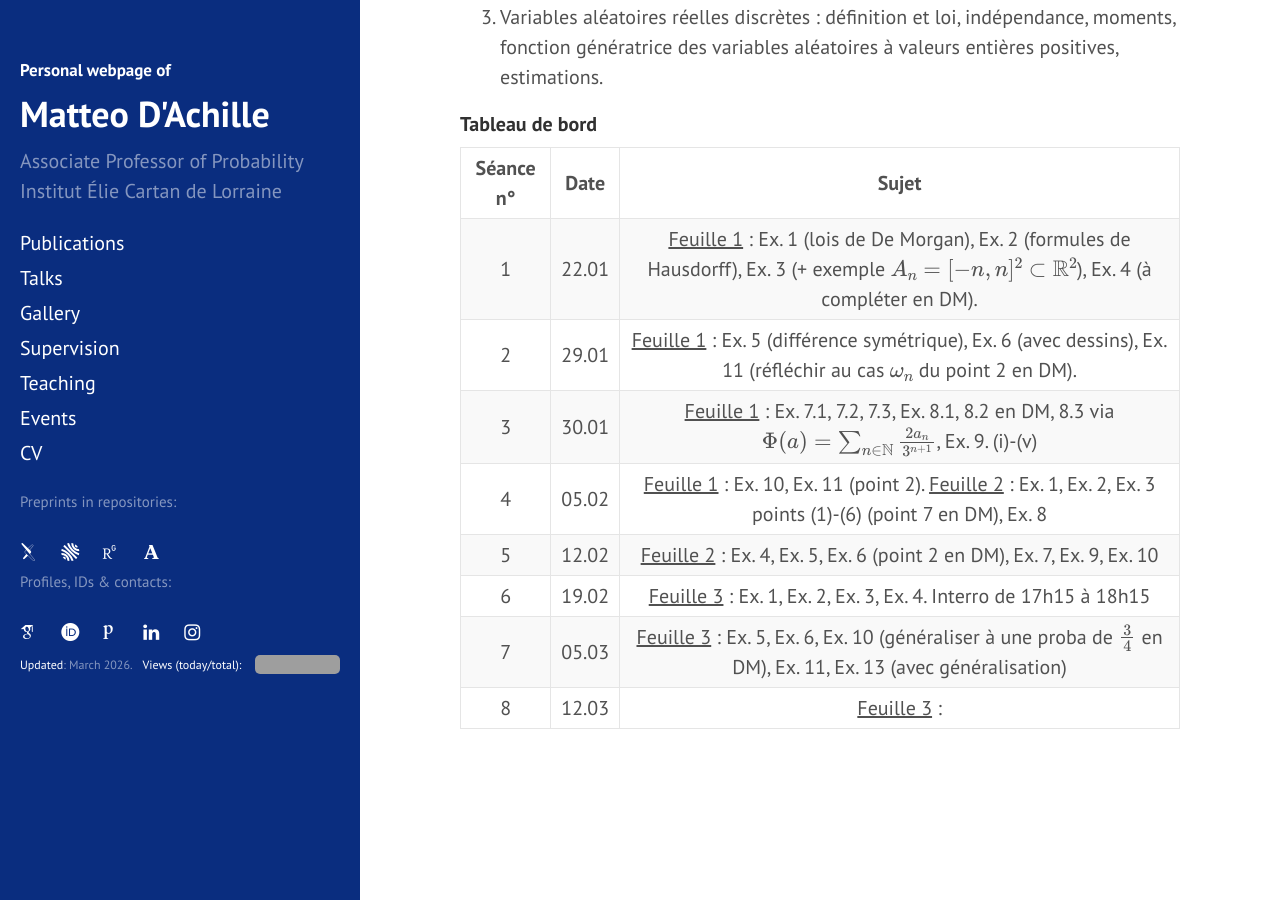
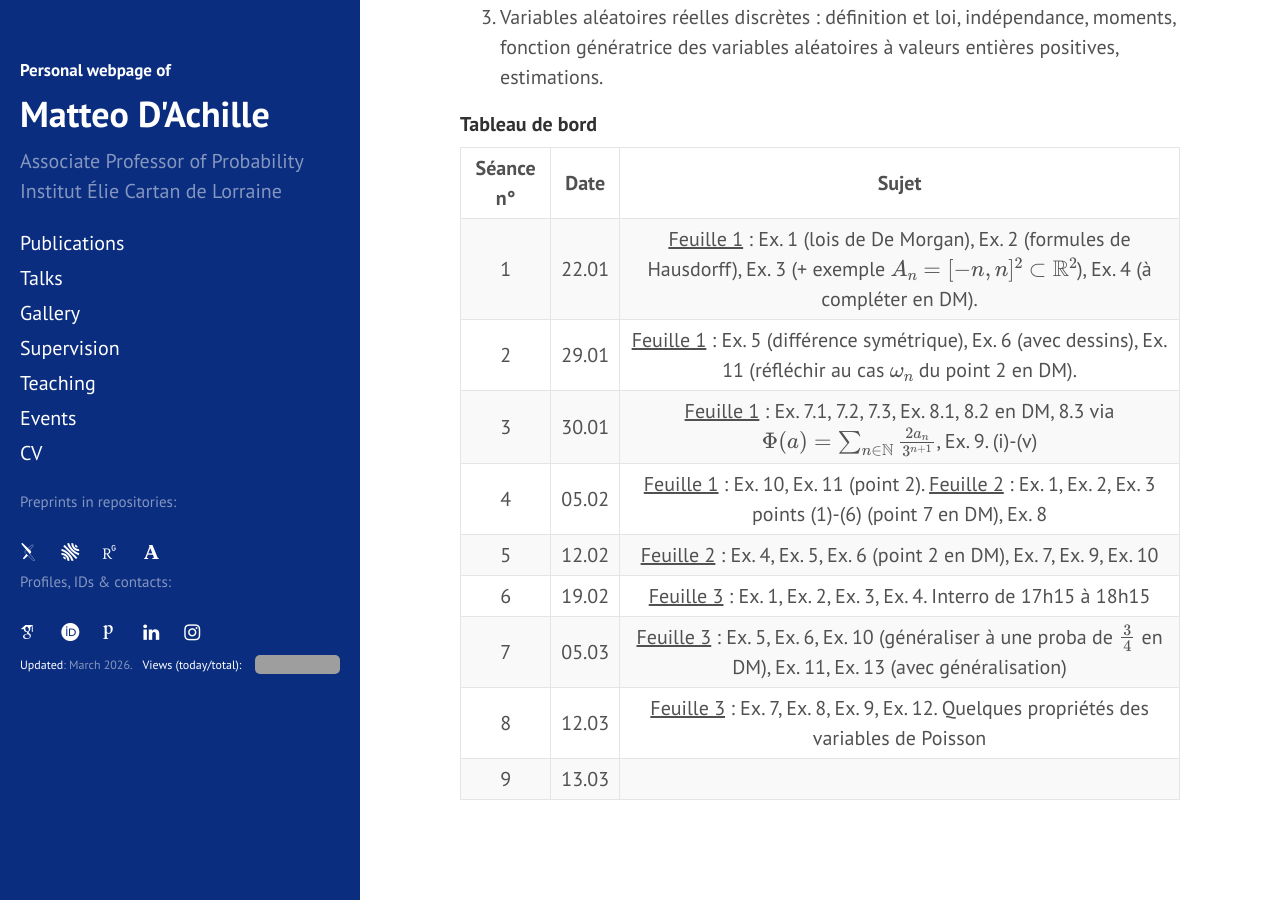
Before and after one commit to matteodachille/matteodachille.github.io, a Jekyll site: the page built from _courses/Proba2026.md, in a window 1280 px wide and 900 px high, scrolled down 636 px. Built offline with Jekyll 4.4.1, drawn with Linux system fonts in a browser that asks for light colours; nearby versions of some CDN libraries; some web fonts are replaced; grey boxes are pictures that could not be loaded.

Commit message:
Updated Proba class

```diff
--- a/_courses/Proba2026.md
+++ b/_courses/Proba2026.md
@@ -37,4 +37,5 @@ Pour le materiel de cours ainsi que les annonces communs voir la page ARCHE : [h
 | 5 | 12.02 | <u>Feuille 2</u> : Ex. 4, Ex. 5, Ex. 6 (point 2 en DM), Ex. 7, Ex. 9, Ex. 10|
 | 6 | 19.02 | <u> Feuille 3</u> : Ex. 1, Ex. 2, Ex. 3, Ex. 4. Interro de 17h15 à 18h15 |
 | 7 | 05.03 | <u> Feuille 3</u> : Ex. 5, Ex. 6, Ex. 10 (généraliser à une proba de \\(\frac{3}{4}\\) en DM), Ex. 11, Ex. 13 (avec généralisation) |
-| 8 | 12.03 | <u> Feuille 3</u> :  |
+| 8 | 12.03 | <u> Feuille 3</u> : Ex. 7, Ex. 8, Ex. 9, Ex. 12. Quelques propriétés des variables de Poisson |
+| 9 | 13.03 |  |
--- a/index.html
+++ b/index.html
@@ -72,7 +72,7 @@ My research interests lie in probability, mainly in random geometry, statistical
 <h3>Imminent/future events</h3>
 <p style="font-size:13pt;"> &#x2023; 22.04 <i>Seed Seminar Spring '26</i>: <a href="https://seedseminar.apps.math.cnrs.fr/program/" target="_blank">TQFT and Knot Theory</a>, IHP, Paris.<br/>&nbsp;&nbsp;&nbsp;&nbsp;&nbsp;&nbsp;&nbsp;&nbsp;&nbsp;&nbsp;&nbsp; Then <a href="https://seedseminar.apps.math.cnrs.fr/program/#april-29-2026" target="_blank">29.04</a>, <a href="https://seedseminar.apps.math.cnrs.fr/program/#may-13-2026" target="_blank">13.05</a> and <a href="https://seedseminar.apps.math.cnrs.fr/program/#may-27-2026" target="_blank">27.05</a> at IHES, Bures-sur-Yvette<br/>
 <!--&#x2023; 04.02 <i>Les Probabilités de Demain</i>: <a href="https://indico.math.cnrs.fr/event/15680/" target="_blank">Mécanique Statistique Discrète et Continue</a>, IHP, Paris.<br/>-->
-&#x2023; 22-26.06 <a href="https://17colfrro.sciencesconf.org/resource/page?id=1&forward-action=page&forward-controller=resource&lang=fr#:~:text=the%20Romanian%20Academy)-,G%C3%A9om%C3%A9trie%20al%C3%A9atoire,-Organisateurs%20%3A%C2%A0Pierre%20Calka" target="_blank">17th French Romanian Colloquium on Applied Mathematics</a>, Nancy.<br/>&nbsp;&nbsp;&nbsp;&nbsp;&nbsp;&nbsp;&nbsp;&nbsp;&nbsp;&nbsp;&nbsp; Minisymposium: <i>Random Geometry</i><br/>
+&#x2023; 22-26.06 <a href="https://17colfrro.sciencesconf.org/resource/page?id=1&forward-action=page&forward-controller=resource&lang=fr#:~:text=the%20Romanian%20Academy)-,G%C3%A9om%C3%A9trie%20al%C3%A9atoire,-Organisateurs%20%3A%C2%A0Pierre%20Calka" target="_blank">17th French Romanian Colloquium on Applied Mathematics</a>, Nancy.<br/>&nbsp;&nbsp;&nbsp;&nbsp;&nbsp;&nbsp;&nbsp;&nbsp;&nbsp;&nbsp;&nbsp; Minisymposium: <i>Random Geometry</i> (jointly with Pierre Calka)<br/>
 <!--&#x2023; June-July: <i>Seed Seminar</i>: <a href="https://seedseminar.apps.math.cnrs.fr/program/#first" target="_blank">Summer trimester "Spin systems and phases of matter"</a>, IHES<br/>
 </p>
 -->
```
